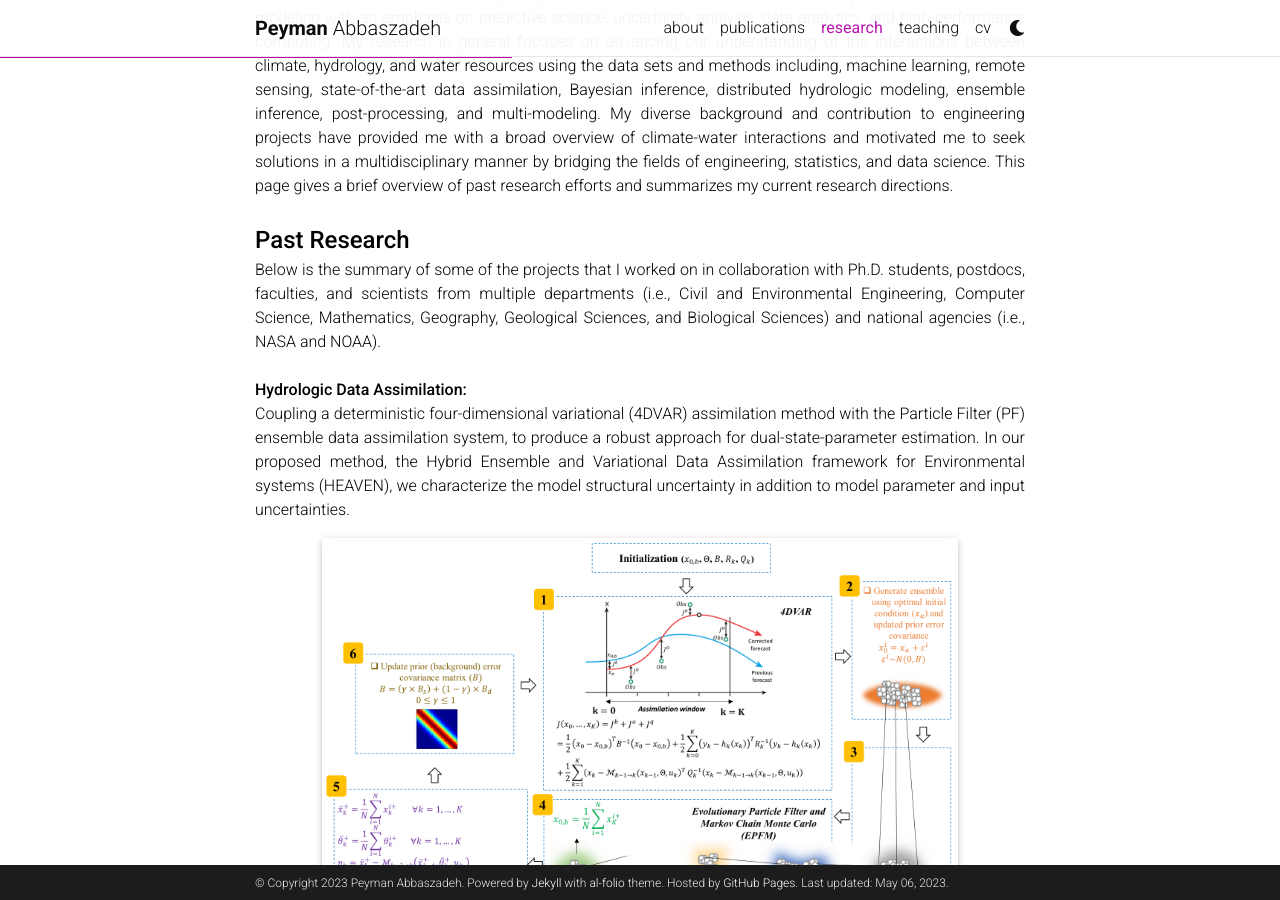
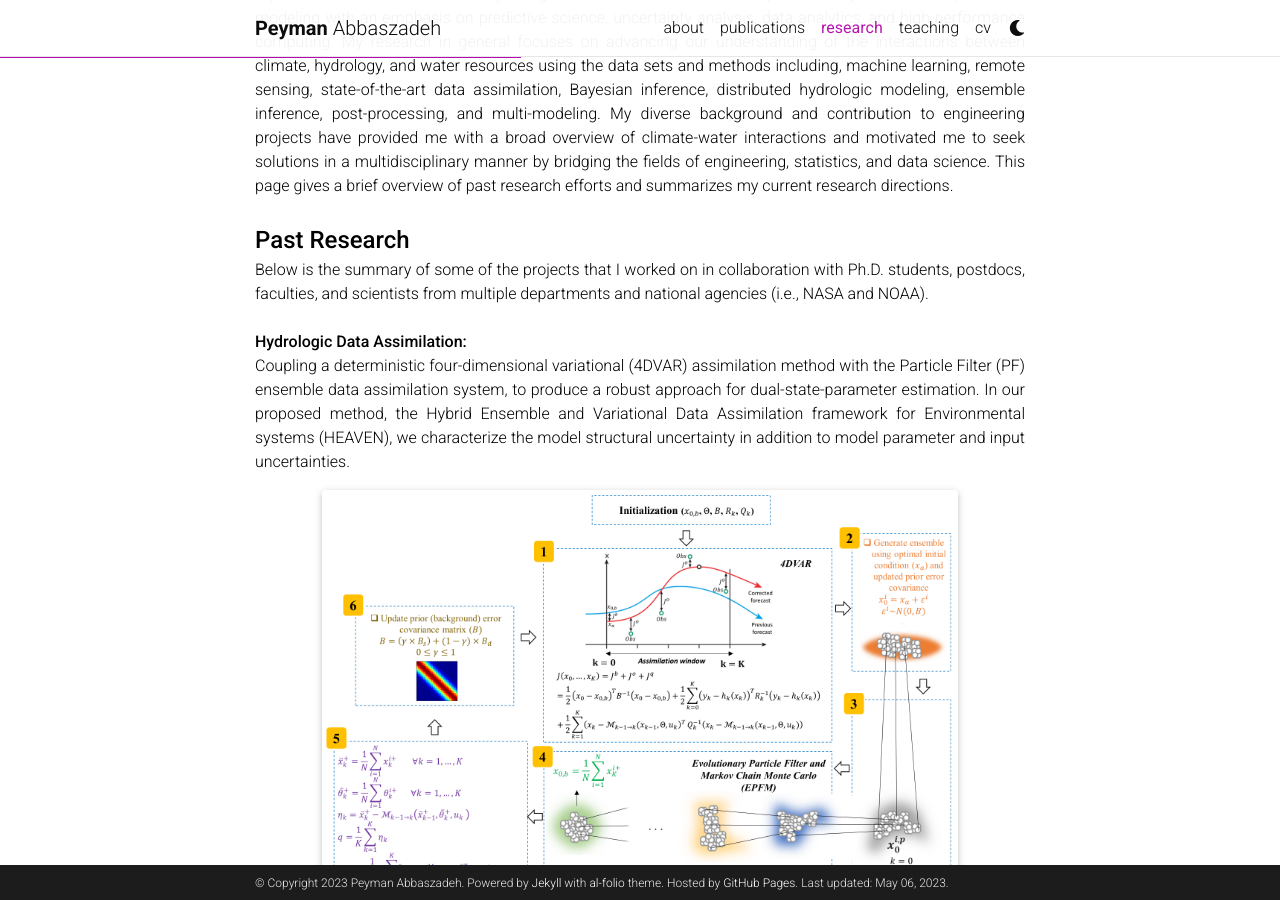
Before and after one commit to Pabbaszadeh/Pabbaszadeh.github.io, a Jekyll site: the page built from _pages/research.md, in a window 1280 px wide and 900 px high, scrolled down 553 px. Built offline with Jekyll 4.4.1, drawn with Linux system fonts in a browser that asks for light colours; full-size pictures stand in for the smaller copies a plugin makes; comment, search, counter and statistics services are not loaded; a style sheet for code colours, icons or effects is not loaded.

Commit message:
Update research.md

```diff
--- a/_pages/research.md
+++ b/_pages/research.md
@@ -16,7 +16,7 @@ nav_order: 5
 <p style="text-align: justify;">My research interests involve hydrologic science/water resources system analysis and computational modeling with an emphasis on predictive science, uncertainty analysis, data analytics, and high-performance computing. My research in general focuses on advancing our understanding of the interactions between climate, hydrology, and water resources using the data sets and methods including, machine learning, remote sensing, state-of-the-art data assimilation, Bayesian inference, distributed hydrologic modeling, ensemble inference, post-processing, and multi-modeling. My diverse background and contribution to engineering projects have provided me with a broad overview of climate-water interactions and motivated me to seek solutions in a multidisciplinary manner by bridging the fields of engineering, statistics, and data science. This page gives a brief overview of past research efforts and summarizes my current research directions.<br><br>
 
 <strong style="font-size: 24px;">Past Research</strong><br>
-Below is the summary of some of the projects that I worked on in collaboration with Ph.D. students, postdocs, faculties, and scientists from multiple departments (i.e., Civil and Environmental Engineering, Computer Science, Mathematics, Geography, Geological Sciences, and Biological Sciences) and national agencies (i.e., NASA and NOAA).<br><br>
+Below is the summary of some of the projects that I worked on in collaboration with Ph.D. students, postdocs, faculties, and scientists from multiple departments and national agencies (i.e., NASA and NOAA).<br><br>
 
 <strong style="font-size: 16px;">Hydrologic Data Assimilation:</strong><br>
 Coupling a deterministic four-dimensional variational (4DVAR) assimilation method with the Particle Filter (PF) ensemble data assimilation system, to produce a robust approach for dual-state-parameter estimation. In our proposed method, the Hybrid Ensemble and Variational Data Assimilation framework for Environmental systems (HEAVEN), we characterize the model structural uncertainty in addition to model parameter and input uncertainties.<br>
@@ -29,7 +29,7 @@ Coupling a deterministic four-dimensional variational (4DVAR) assimilation metho
 <br>
 
 <strong style="font-size: 16px;">Drought Monitoring and Forecasting:</strong><br>
-Assimilating two remotely sensed datasets, namely, Soil Moisture Operational Product System (SMOPS) and MODIS (Moderate Resolution Imaging Spectroradiometer) evapotranspiration (MODIS16 ET), at the 1-km spatial resolution, into the Variable Infiltration Capacity (VIC) hydrologic model using EPFM (Evolutionary Particle Filter with MCMC) approach for drought monitoring across Apalachicola–Chattahoochee–Flint (ACF) Basin in the southeastern United States.<br>
+Assimilating two remotely sensed datasets, namely, Soil Moisture Operational Product System (SMOPS) and MODIS (Moderate Resolution Imaging Spectroradiometer) evapotranspiration (MODIS16 ET), at the 1-km spatial resolution, into the Variable Infiltration Capacity (VIC) hydrologic model using EPFM (Evolutionary Particle Filter with MCMC) approach for drought monitoring across Apalachicola–Chattahoochee–Flint (ACF) Basin in the southeastern United States.<br><br>
 
 <div class="row justify-content-sm-center">
     <div class="col-sm-10 mt-3 mt-md-0">
```
